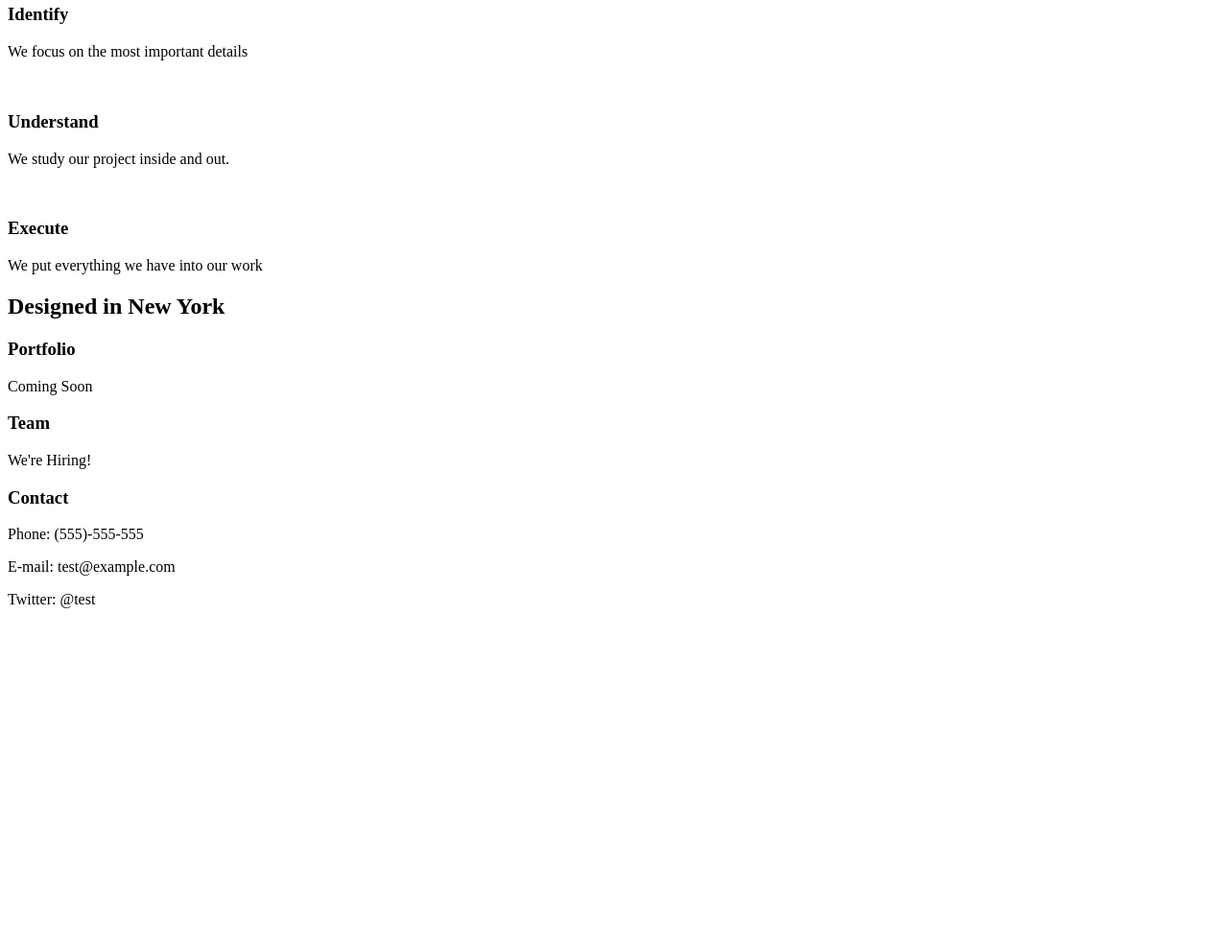
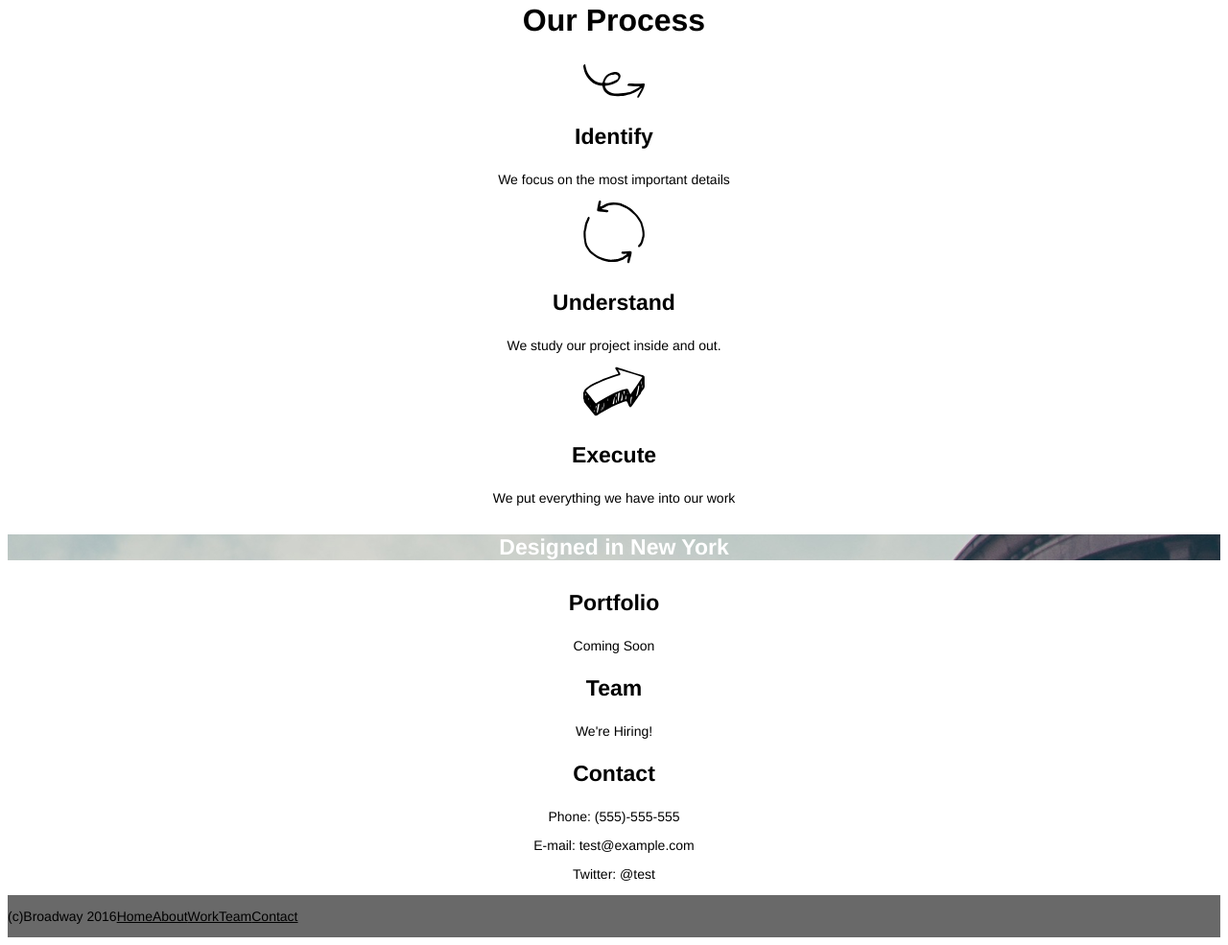
Before and after one commit to askerovtamerlan/broadway, a plain HTML site: page index.html in a window 1280 px wide. Shown: the part 333-1318 px from the top of the page at 96% size. Before the commit the page ends 983 px from the top, so only its background shows below. Drawn offline with Linux system fonts and the light colour scheme.

Commit message:
Final Stage

```diff
--- a/index.html
+++ b/index.html
@@ -2,11 +2,12 @@
 <html lang="en" dir="ltr">
   <head>
     <meta charset="utf-8">
-    <link rel="stylesheet" href="/css/master.css">
+    <link rel="stylesheet" href="resources/css/style.css" type="text/css">
     <title>Broadway Design</title>
   </head>
   <body>
 
+    <div class="navMenu">
       <h1>Broadway Design</h1>
       <nav>
         <p>Home</p>
@@ -15,22 +16,23 @@
         <p>Team</p>
         <p>Contact</p>
       </nav>
+    </div>
 
     <h2>Our Process</h2>
 
-    <img src="" alt="">
+    <img src="resources/images/identify.svg" alt="#">
     <h3>Identify</h3>
     <p>We focus on the most important details</p>
 
-    <img src="" alt="">
+    <img src="resources/images/understand.svg" alt="#">
     <h3>Understand</h3>
     <p>We study our project inside and out.</p>
 
-    <img src="" alt="">
+    <img src="resources/images/execute.svg" alt="#">
     <h3>Execute</h3>
     <p>We put everything we have into our work</p>
 
-    <h2>Designed in New York</h2>
+    <h4 class="navMenu">Designed in New York</h4>
 
     <h3>Portfolio</h3>
     <p>Coming Soon</p>
@@ -44,7 +46,14 @@
     <p>Twitter: @test</p>
 
     <div class="footer">
-      <p></p>
+      <p>(c)Broadway 2016 </p>
+      <nav>
+        <p>Home</p>
+        <p>About</p>
+        <p>Work</p>
+        <p>Team</p>
+        <p>Contact</p>
+      </nav>
     </div>
 
   </body>
--- a/resources/css/style.css
+++ b/resources/css/style.css
@@ -0,0 +1,52 @@
+body {
+  font-family: Helvetica, Geneva, Tahoma, sans-serif;
+  text-align: center;
+  /* background-color: #000; */
+}
+
+.navMenu {
+  background-image: url("../images/the-flatiron-building.png");
+  color: #fff;
+}
+
+nav {
+  font-size: 18px;
+  text-decoration: underline;
+}
+
+h1 {
+  font-size: 70px;
+}
+
+h1, h2, h3, h4, h5, .navMenu {
+  font-weight: bold;
+}
+
+h3, h4 {
+  font-size: 23px;
+}
+
+h2 {
+  font-size: 32px;
+}
+
+h5 {
+  font-size: 23px;
+  font-weight: bold;
+}
+
+p {
+  font-size: 14px;
+}
+
+.footer {
+  background-color: dimgray;
+  text-align: left;
+  color: #000;
+  display: flex;
+  font-size: 11px;
+}
+
+.footer nav {
+  display: flex;
+}
```
Lines whose indentation alone changed are shown as unchanged.
